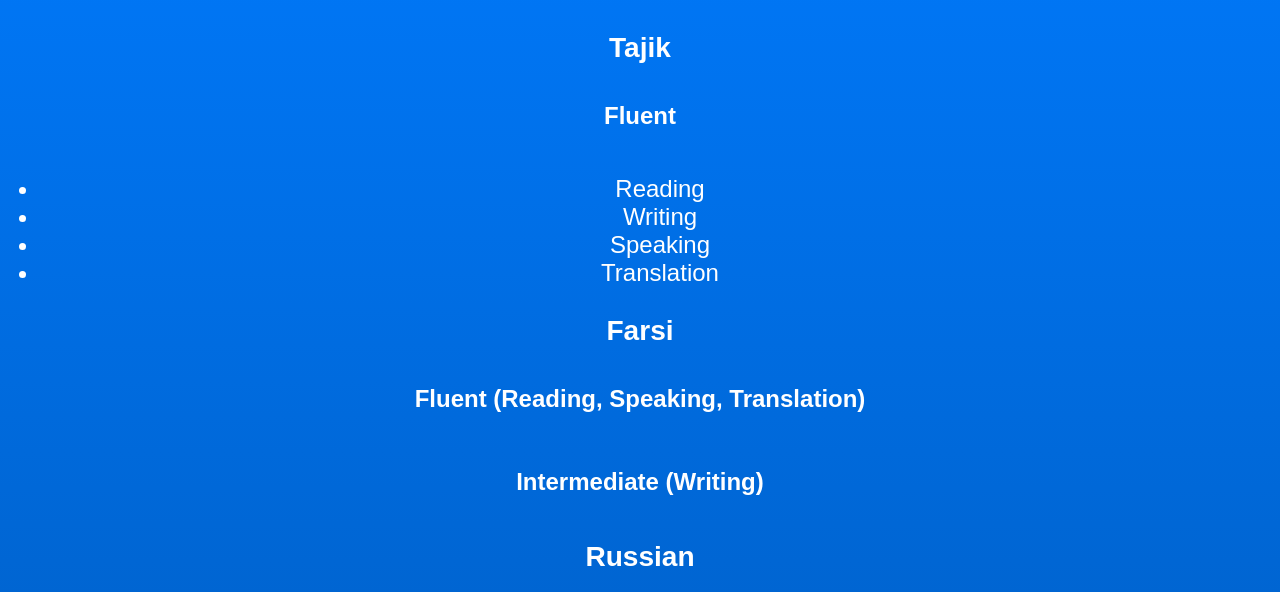
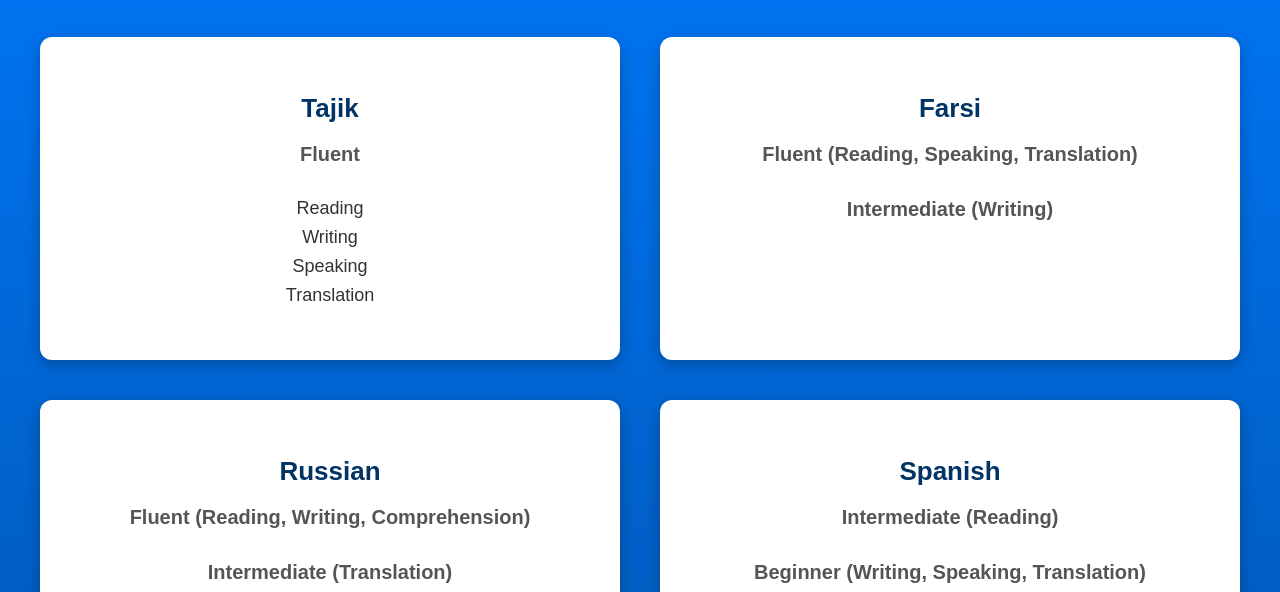
Before and after one commit to Shohruz2001/Shohruz2001.github.io, a plain HTML site: page languages.html in a window 1280 px wide. Shown: the part 208-800 px from the top of the page. Drawn offline with Linux system fonts and the light colour scheme.

Commit message:
Update styles.css

```diff
--- a/styles.css
+++ b/styles.css
@@ -403,16 +403,60 @@ p {
     }
 }
 
-/* Languages Page */
-.language-container {
-    max-width: 1100px;
-    margin: 0 auto;
-    text-align: center;
+/* Languages Section */
+.languages-container {
+    display: grid;
+    grid-template-columns: repeat(2, 1fr); /* Two columns */
+    gap: 40px;
+    max-width: 1200px;
+    margin: 40px auto;
 }
 
-.language-item {
+/* Language Cards */
+.language-card {
+    background-color: white;
+    color: #333;
+    padding: 30px;
+    border-radius: 12px;
+    box-shadow: 0 5px 15px rgba(0, 0, 0, 0.25);
+    text-align: center;
+    transition: 0.3s;
+}
+
+.language-card:hover {
+    transform: translateY(-5px);
+}
+
+/* Language Card Content */
+.language-card h3 {
     font-size: 26px;
-    margin-bottom: 14px;
+    color: #003366;
+    margin-bottom: 10px;
+}
+
+.language-card p {
+    font-size: 20px;
+    font-weight: bold;
+    color: #555;
+    margin-bottom: 15px;
+}
+
+.language-card ul {
+    list-style: none;
+    padding: 0;
+}
+
+.language-card ul li {
+    font-size: 18px;
+    text-align: center;
+    margin-bottom: 8px;
+}
+
+/* Responsive Design */
+@media (max-width: 992px) {
+    .languages-container {
+        grid-template-columns: 1fr; /* Switch to single column */
+    }
 }
 
 /* Footer */
```
